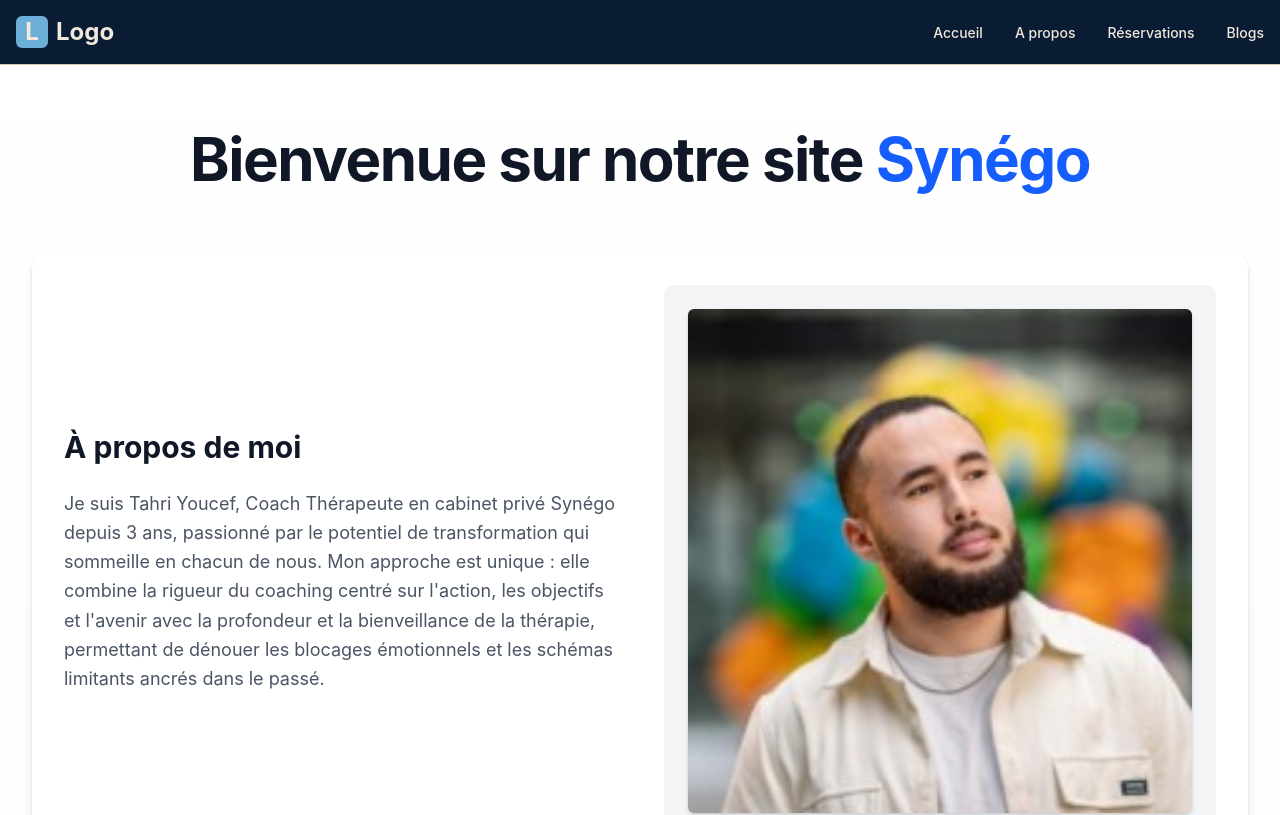
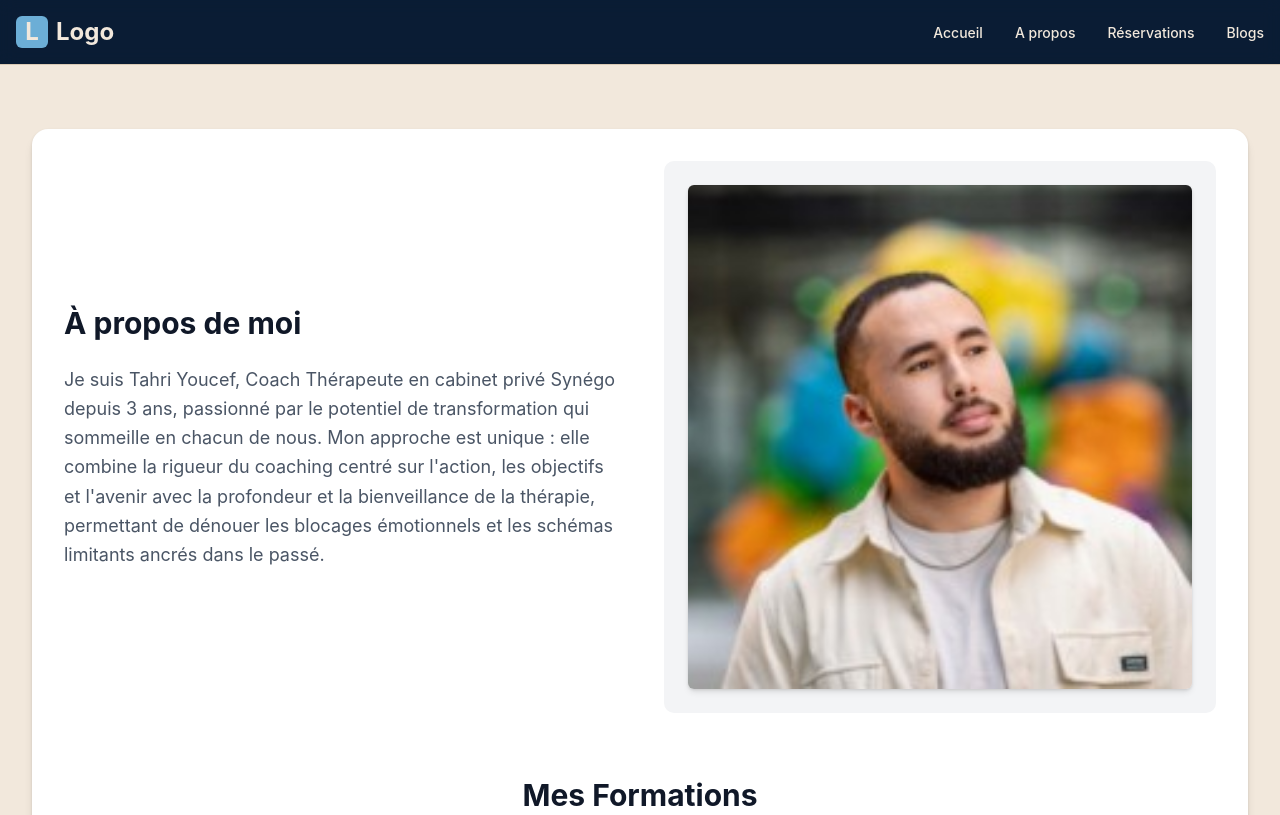
Before and after one commit to Quentin-Cheron/PROJET_SCRUM_ISITECH_2025, a Next.js app: page /about in a window 1280 px wide. Shown: the top 815 px of the page. Built offline with nearby package versions, Linux system fonts and the light colour scheme.

Commit message:
Correction de la couleur du bg + suppression du titre 'Bienvenue sur notre site synégo

```diff
--- a/app/about/page.jsx
+++ b/app/about/page.jsx
@@ -1,15 +1,9 @@
 
 export default function AboutPage() {
   return (
-    <div className="min-h-screen bg-gradient-to-b from-white to-gray-50 py-16 px-4 sm:px-6 lg:px-8">
-      {/* Hero Section */}
-      <header className="max-w-7xl mx-auto text-center">
-        <h1 className="text-4xl font-bold tracking-tight text-gray-900 sm:text-5xl md:text-6xl">
-          Bienvenue sur notre site <span className="text-blue-600">Synégo</span>
-        </h1>
-      </header>
+    <div className="min-h-screen py-16 px-4 sm:px-6 lg:px-8" style={{ backgroundColor: '#F2E8DC' }}>
 
-      <div className="max-w-7xl mx-auto mt-16">
+      <div className="max-w-7xl mx-auto">
         {/* About Section */}
         <section className="bg-white rounded-2xl shadow-xl p-8 mb-16">
           <div className="grid md:grid-cols-2 gap-12 items-center">
```
